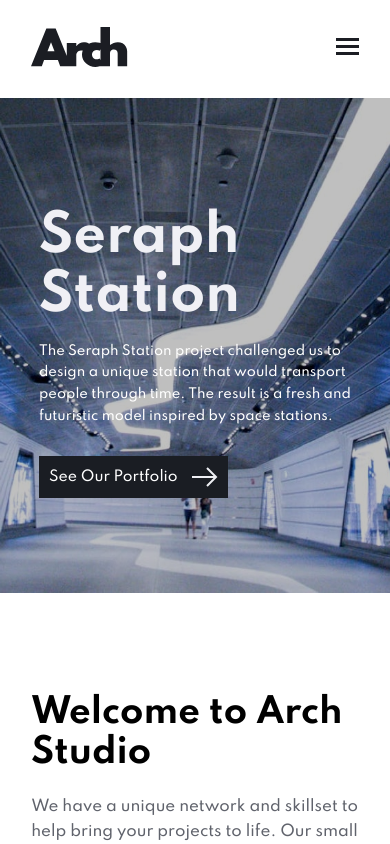
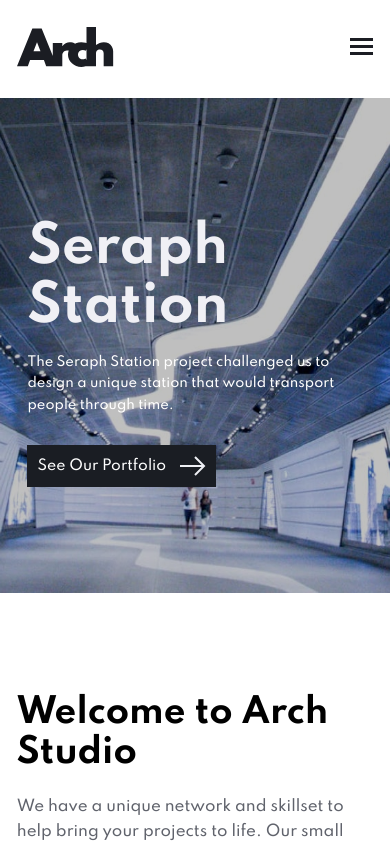
Before and after one commit to remilekun-hub/arch-studios, a React (Create React App) app: page / in a window 390 px wide. Shown: the top 844 px of the page. Built offline with nearby package versions, Linux system fonts and the light colour scheme.

Commit message:
width fixed

```diff
--- a/src/hero.json
+++ b/src/hero.json
@@ -9,7 +9,7 @@
         "id": 2,
         "picture": "image-hero-seraph.jpg",
         "title": "Seraph Station",
-        "subheading": "The Seraph Station project challenged us to design a unique station that would transport people through time. The result is a fresh and futuristic model inspired by space stations."
+        "subheading": "The Seraph Station project challenged us to design a unique station that would transport people through time."
     },
     {
         "id": 3,
@@ -21,6 +21,6 @@
         "id": 4,
         "picture": "image-hero-trinity.jpg",
         "title": "Trinity Bank Tower",
-        "subheading": "Trinity Bank challenged us to make a concept for a 84 story building located in the middle of a city with a high earthquake frequency. For this project we used curves to blend design and stability to meet our objectives."
+        "subheading": "Trinity Bank challenged us to make a concept for a 84 story building located in the middle of a city with a high earthquake frequency."
     }
 ]
--- a/src/index.css
+++ b/src/index.css
@@ -77,6 +77,9 @@ p {
   .page-directory {
     display: none;
   }
+  body {
+    padding: 0 1.2rem;
+  }
 }
 @media screen and (max-width:976px) {
   .page-directory {
```
